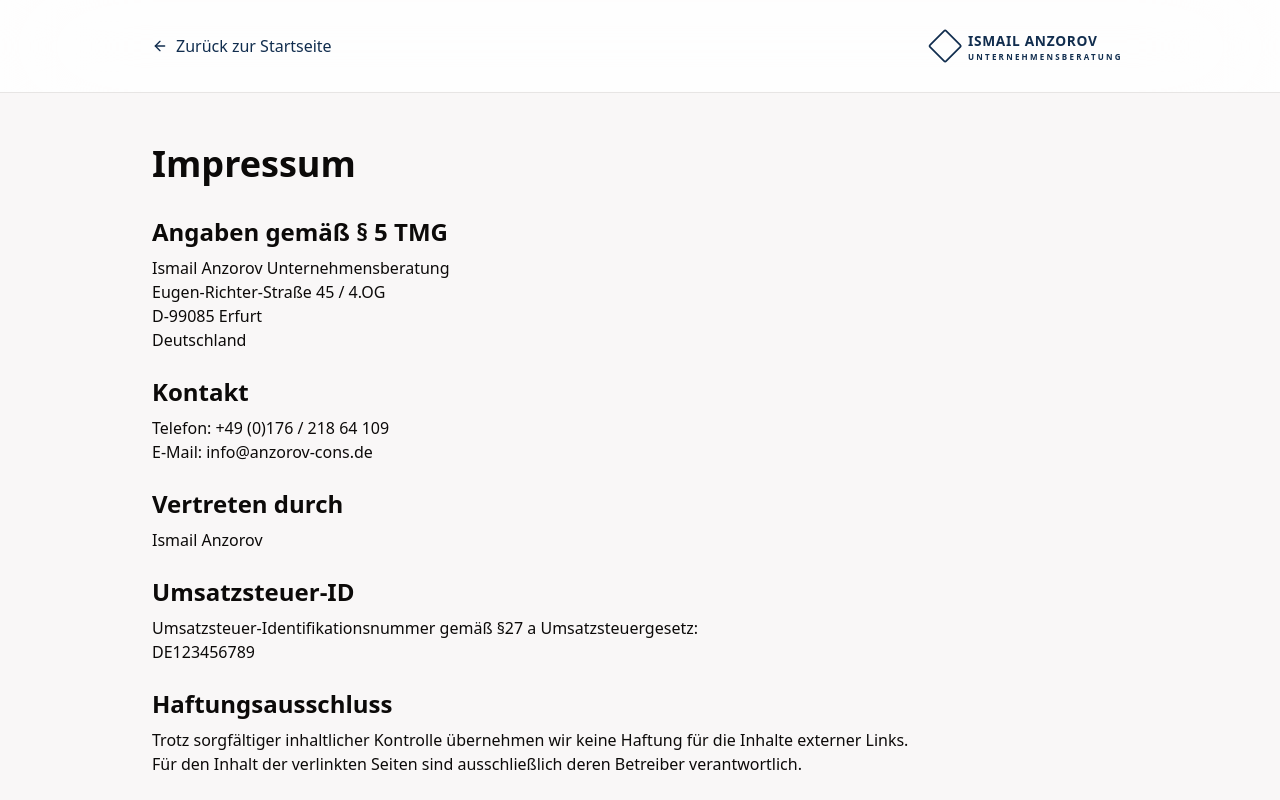
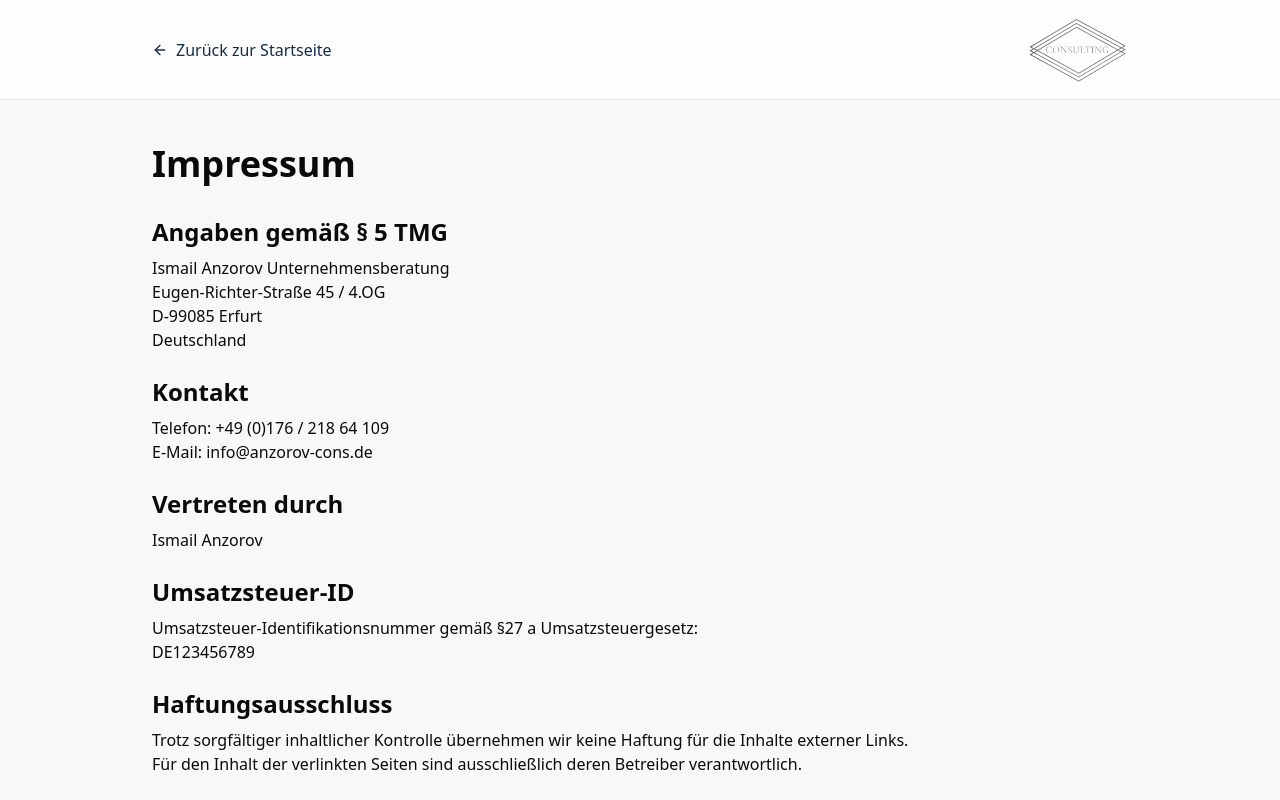
Before and after one commit to zanzorov/anzorov-consulting, a Next.js app: page /impressum in a window 1280 px wide. Shown: the top 800 px of the page. Built offline with nearby package versions, Linux system fonts and the light colour scheme.

Commit message:
Fix logo jumping issue

```diff
--- a/src/components/Footer.tsx
+++ b/src/components/Footer.tsx
@@ -43,9 +43,9 @@ export default function Footer() {
       <div className="mx-auto max-w-screen-xl px-6">
         <div className="grid gap-12 lg:grid-cols-5">
           <div className="flex justify-center lg:block lg:col-span-2">
-            <Link href="/" aria-label="home">
+            <Link href="/" aria-label="home" className="block w-[200px] h-[134px]">
               {/* <LogoCustom /> */}
-              <Image alt="logo" src="/images/logo-consulting.png" width={200} height={112.5} priority />
+              <Image alt="logo" src="/images/logo-consulting.png" width={200} height={134} priority />
             </Link>
           </div>
 
--- a/src/components/Header.tsx
+++ b/src/components/Header.tsx
@@ -20,9 +20,9 @@ export const HeroHeader = () => {
         <div className="mx-auto max-w-6xl px-6 transition-all duration-300">
           <div className="relative flex flex-wrap items-center justify-between gap-6 py-3 lg:gap-0 lg:py-4">
             <div className="flex w-full items-center justify-between gap-12 lg:w-auto">
-              <Link href="/" aria-label="home">
+              <Link href="/" aria-label="home" className="block w-[100px] h-[67px]">
                 {/* <LogoCustom /> */}
-                <Image alt="logo" src="/images/logo-consulting.png" width={100} height={56} priority />
+                <Image alt="logo" src="/images/logo-consulting.png" width={100} height={67} priority />
               </Link>
 
               <button
--- a/src/components/SimpleHeader.tsx
+++ b/src/components/SimpleHeader.tsx
@@ -1,6 +1,6 @@
 'use client';
 import Link from 'next/link';
-import { LogoCustom } from '@/components/Logo';
+import Image from 'next/image';
 import { ArrowLeft } from 'lucide-react';
 
 export const SimpleHeader = () => {
@@ -16,8 +16,9 @@ export const SimpleHeader = () => {
             <ArrowLeft className="size-4" aria-hidden="true" />
             Zurück zur Startseite
           </Link>
-          <Link href="/" aria-label="home">
-            <LogoCustom />
+          <Link href="/" aria-label="home" className="block w-[100px] h-[67px]">
+            {/* <LogoCustom /> */}
+            <Image alt="logo" src="/images/logo-consulting.png" width={100} height={67} priority />
           </Link>
         </div>
       </nav>
```
